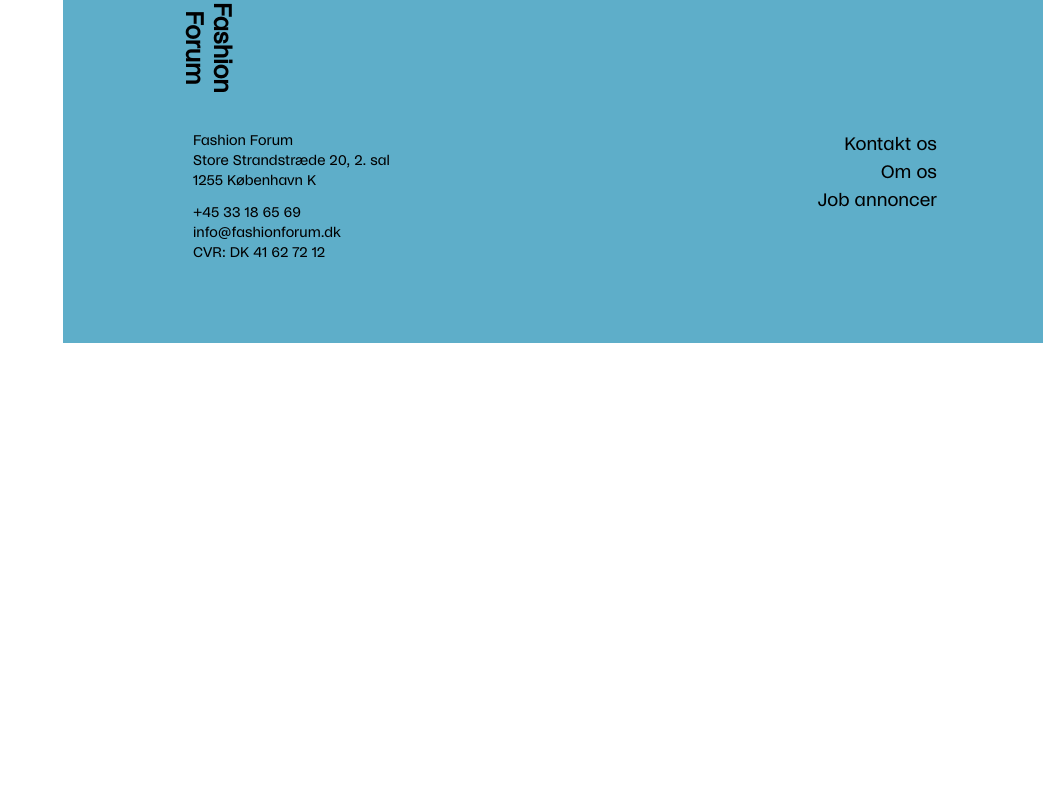
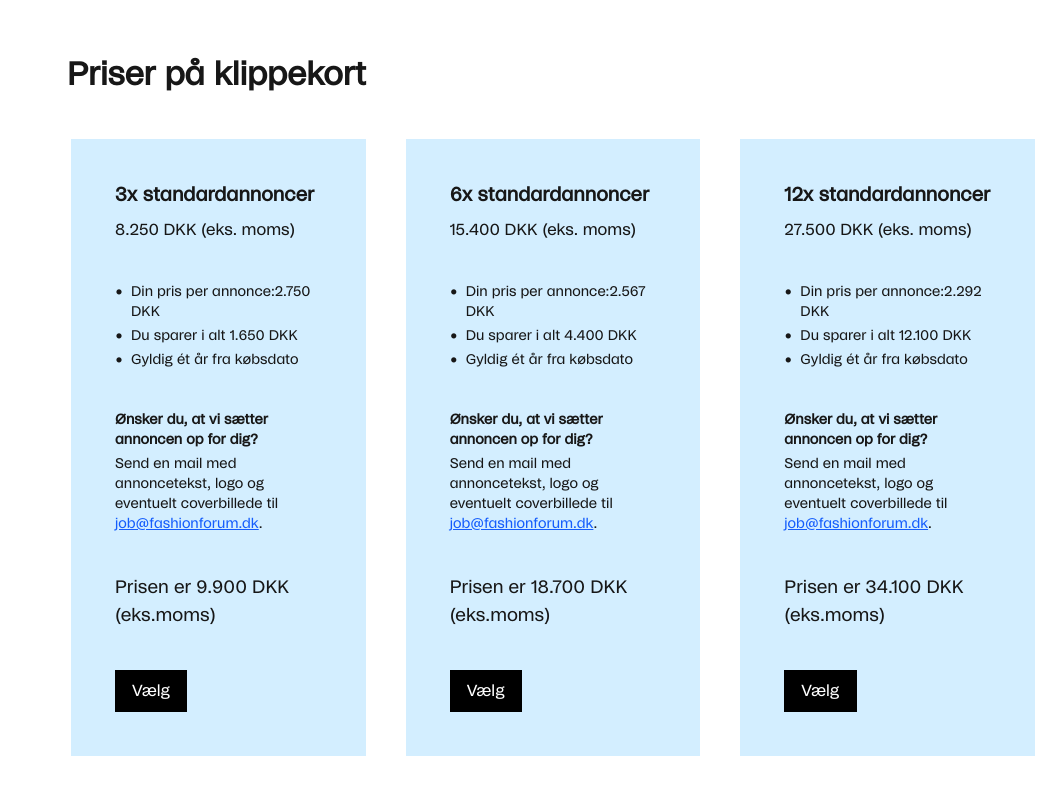
Before and after one commit to sarameisner/fashionforumfork, a Next.js app: page /anonncepris in a window 1280 px wide. Shown: the part 900-1700 px from the top of the page, without its empty margins (237-1280 px from the left). Before the commit the page ends 1243 px from the top, so only its background shows below. Built offline with nearby package versions, Linux system fonts and the light colour scheme.

Commit message:
done med anonncepriserne

```diff
--- /dev/null
+++ b/src/components/PrisCard2.jsx
@@ -0,0 +1,58 @@
+'use client';
+
+const PrisCard = ({
+  titel,
+  pris,
+ point,
+ point2,
+  ekstraPris,
+  onClick,
+}) => {
+  return (
+    <div className="bg-[#D3EEFF]  p-6  max-w-md h-full flex flex-col justify-between w-full">
+        <div className="p-5 h-">
+      <h3 className="text-xl font-semibold mb-2">{titel}</h3>
+      <p className="">{pris}</p></div>
+
+        <ul className="p-5 space-y-1 text-sm">
+            <li  className="flex items-start">
+              <span className="mr-2 text-lg leading-5">•</span>
+              <span>Din pris per annonce:{point}</span>
+            </li>
+            <li  className="flex items-start">
+              <span className="mr-2 text-lg leading-5">•</span>
+              <span> Du sparer i alt {point2}</span>
+            </li>
+            <li  className="flex items-start">
+              <span className="mr-2 text-lg leading-5">•</span>
+              <span>Gyldig ét år fra købsdato</span>
+            </li>
+
+        </ul>
+
+
+      <div className="text-sm p-5 ">
+        <p className="mb-1 font-semibold">Ønsker du, at vi sætter annoncen op for dig?</p>
+        <p>
+          Send en mail med annoncetekst, logo og eventuelt coverbillede til{' '}
+          <a href="mailto:job@fashionforum.dk" className="underline text-blue-600">
+            job@fashionforum.dk
+          </a>
+          .
+        </p>
+      </div>
+
+      <p className="text-lg font-medium  p-5">{ekstraPris}</p>
+<div className="p-5">
+      <button
+        onClick={onClick}
+        className="bg-black text-white px-4 py-2 cursor-pointer hover:bg-white hover:text-black border-black border-1 transition"
+      >
+        Vælg
+      </button>
+      </div>
+    </div>
+  );
+};
+
+export default PrisCard;
--- a/src/pages/anonncepris.js
+++ b/src/pages/anonncepris.js
@@ -3,6 +3,7 @@
 import UndermenuJob from "@/components/UndermenuJob";
 import Footer from "@/components/Footer";
 import PrisCard from "@/components/PrisCard";
+import PrisCard2 from "@/components/PrisCard2"
 
 const Anonncepris = () => {
     return (  <><Head>
@@ -11,7 +12,9 @@
       </Head>
         <div className="lg:ml-[300px]">
             <UndermenuJob/>
+            <h2 className="pl-1 mb-10 mt-10">Priser på enkelt jobannonce</h2>
             <div className="lg:grid lg:grid-cols-3 items-center justify-center flex flex-col gap-10 ml-2 mr-2">
+
             <PrisCard
   titel="Praktikannonce"
   pris="1.600 DKK (eks. moms)"
@@ -40,6 +43,29 @@
   onClick={() => alert('Valgt!')}
 />
 </div>
+<h2 className="pl-1 mb-10 mt-20">Priser på klippekort</h2>
+<div className="lg:grid lg:grid-cols-3 items-center justify-center flex flex-col gap-10 ml-2 mr-2">
+
+<PrisCard2  titel="3x standardannoncer"
+  pris="8.250 DKK (eks. moms)"
+  point="2.750 DKK"
+  point2="1.650 DKK"
+  ekstraPris="Prisen er 9.900 DKK (eks.moms)"
+  onClick={() => alert('Valgt!')}/>
+    <PrisCard2  titel="6x standardannoncer"
+  pris="15.400 DKK (eks. moms)"
+  point="2.567 DKK"
+  point2="4.400 DKK"
+  ekstraPris="Prisen er 18.700 DKK (eks.moms)"
+  onClick={() => alert('Valgt!')}/>
+  <PrisCard2  titel="12x standardannoncer"
+  pris="27.500 DKK (eks. moms)"
+  point="2.292 DKK"
+  point2="12.100 DKK"
+  ekstraPris="Prisen er 34.100 DKK (eks.moms)"
+  onClick={() => alert('Valgt!')}/>
+
+</div>
     <Footer/>
             </div>
             </>);
```
